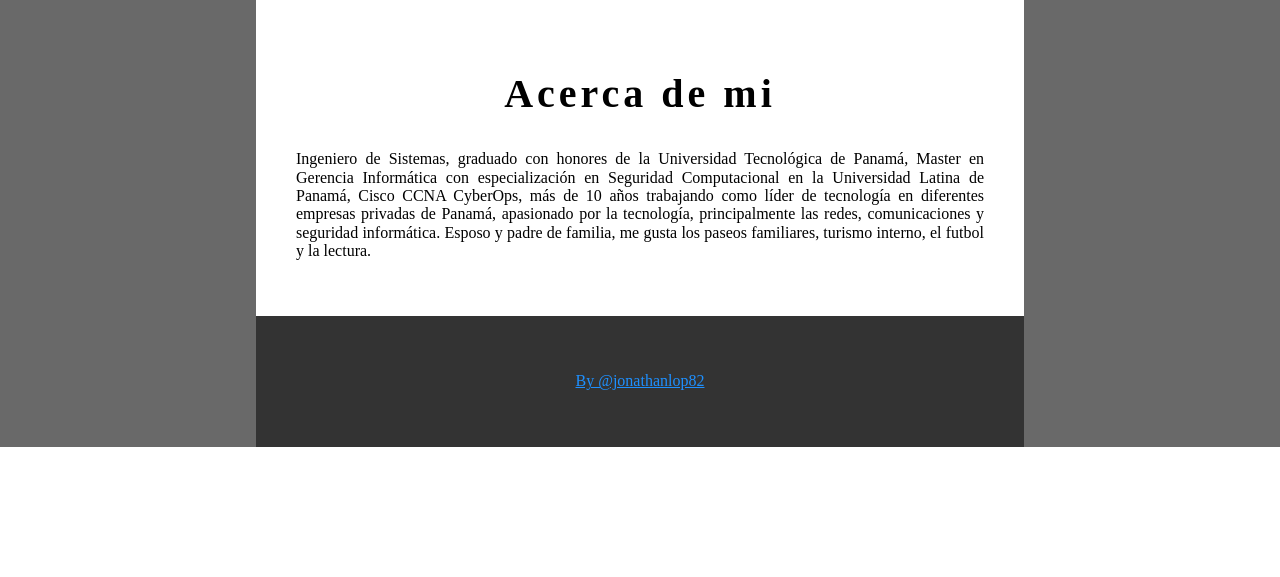
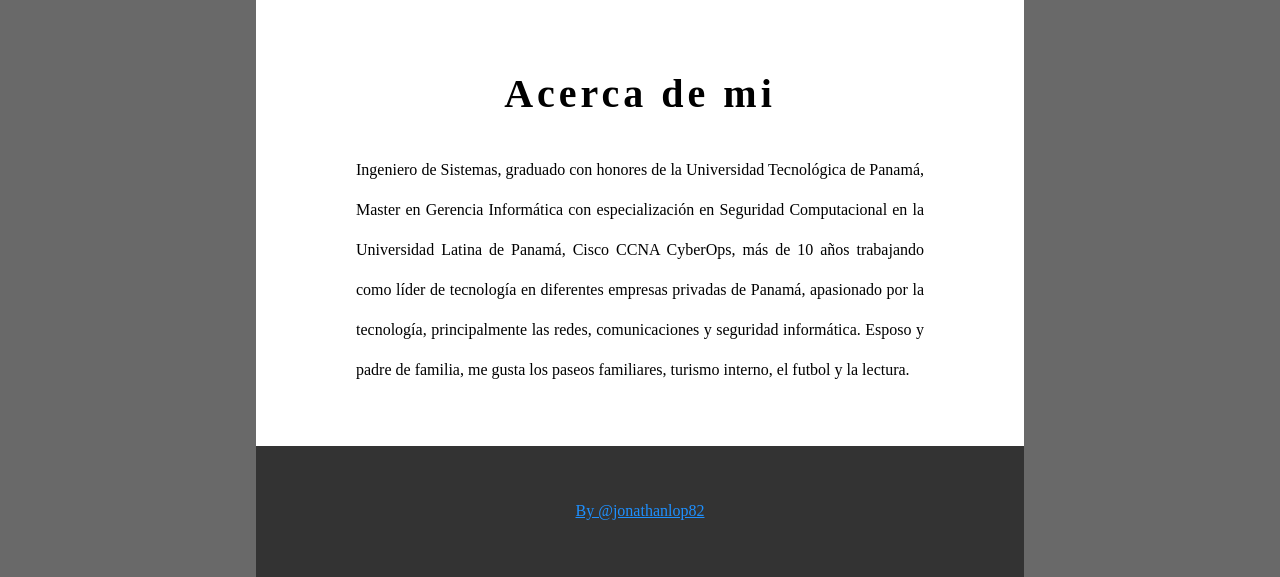
Before and after one commit to jonathanlop82/jonathanlop82.github.io, a plain HTML site: page index.html in a window 1280 px wide. Shown: the part 821-1398 px from the top of the page. Before the commit the page ends 1268 px from the top, so only its background shows below. Drawn offline with Linux system fonts and the light colour scheme.

Commit message:
Cambios de parrafo

```diff
--- a/css/master.css
+++ b/css/master.css
@@ -78,7 +78,9 @@ nav ul li a:hover {
 
 section {
   background: white;
-  padding: 40px;
+  padding: 100px;
+  padding-top: 40px;
+  padding-bottom: 40px;
   margin: 0px;
 }
 
@@ -101,4 +103,5 @@ footer p a {
 
 section p {
   text-align: justify;
+  line-height: 40px;
 }
```
